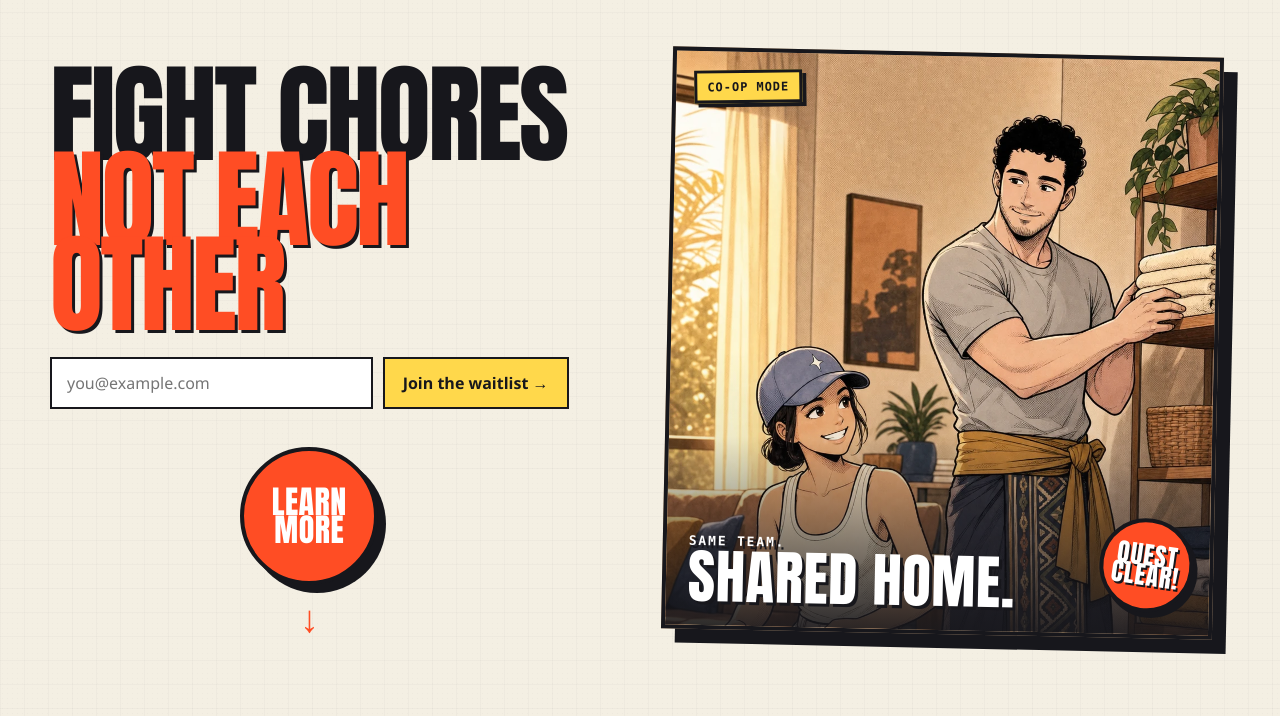
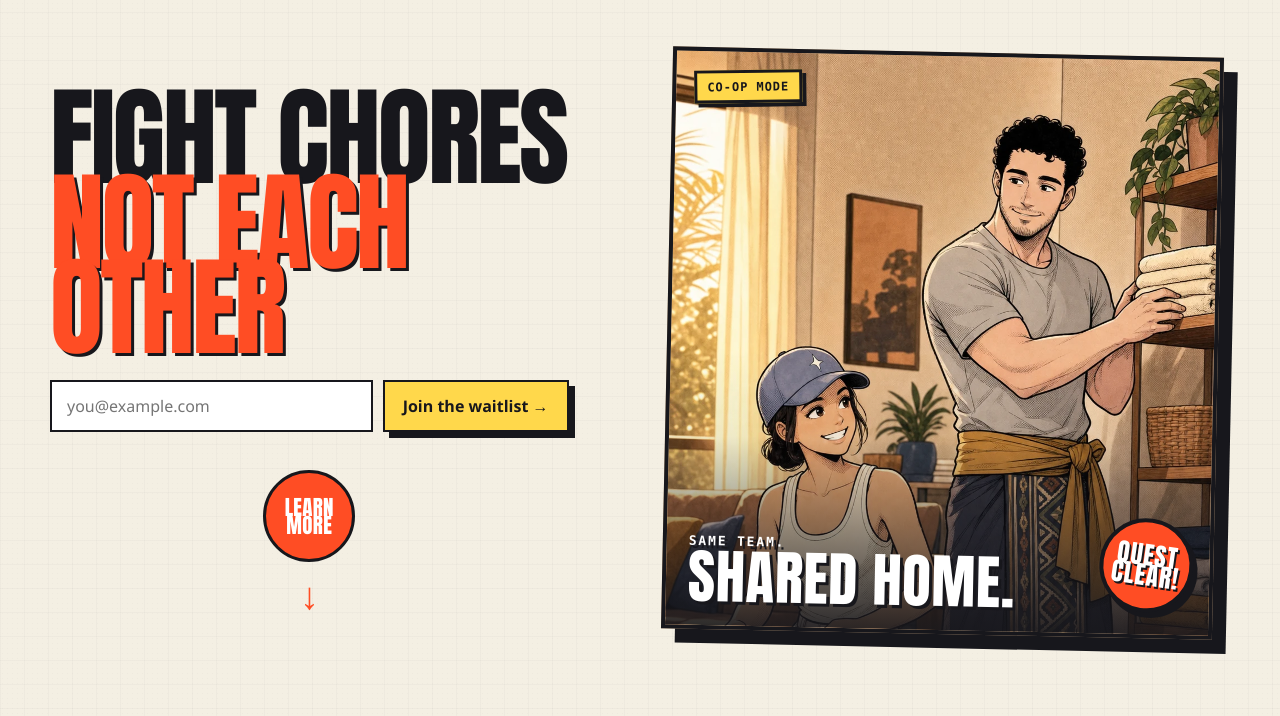
Before and after one commit to thesultanster/uchi-care, a plain HTML site: page waitlist/index.html in a window 1280 px wide. Shown: the part 84-800 px from the top of the page. Drawn offline with Linux system fonts and the light colour scheme; no server answers.

Commit message:
Refine waitlist CTA emphasis

```diff
--- a/assets/waitlist.css
+++ b/assets/waitlist.css
@@ -213,23 +213,20 @@ h1 .strike {
 
 .learn-more-circle {
   display: grid;
-  width: 138px;
-  height: 138px;
-  border: 4px solid var(--sumi);
+  width: 92px;
+  height: 92px;
+  border: 3px solid var(--sumi);
   border-radius: 50%;
   background: var(--orange);
-  box-shadow: 8px 8px 0 var(--sumi);
   color: white;
   font-family: var(--display);
-  font-size: 32px;
+  font-size: 21px;
   font-weight: 900;
   letter-spacing: 0.015em;
   line-height: 0.86;
   place-items: center;
   text-align: center;
-  transition:
-    box-shadow 160ms ease,
-    transform 160ms ease;
+  transition: background-color 160ms ease, transform 160ms ease;
 }
 
 .learn-more-arrow {
@@ -243,8 +240,8 @@ h1 .strike {
 }
 
 .learn-more-link:hover .learn-more-circle {
-  box-shadow: 10px 10px 0 var(--sumi);
-  transform: translate(-2px, -2px);
+  background: var(--orange-dark);
+  transform: translateY(-2px);
 }
 
 .learn-more-link:hover .learn-more-arrow {
@@ -342,11 +339,18 @@ a:focus-visible {
 
 .hero-copy .primary-button {
   background: var(--yellow);
+  box-shadow: 6px 6px 0 var(--sumi);
   color: var(--sumi);
+  transition:
+    background-color 160ms ease,
+    box-shadow 160ms ease,
+    transform 160ms ease;
 }
 
 .hero-copy .primary-button:hover {
   background: #efc42f;
+  box-shadow: 8px 8px 0 var(--sumi);
+  transform: translate(-2px, -2px);
 }
 
 .primary-button:disabled {
```
